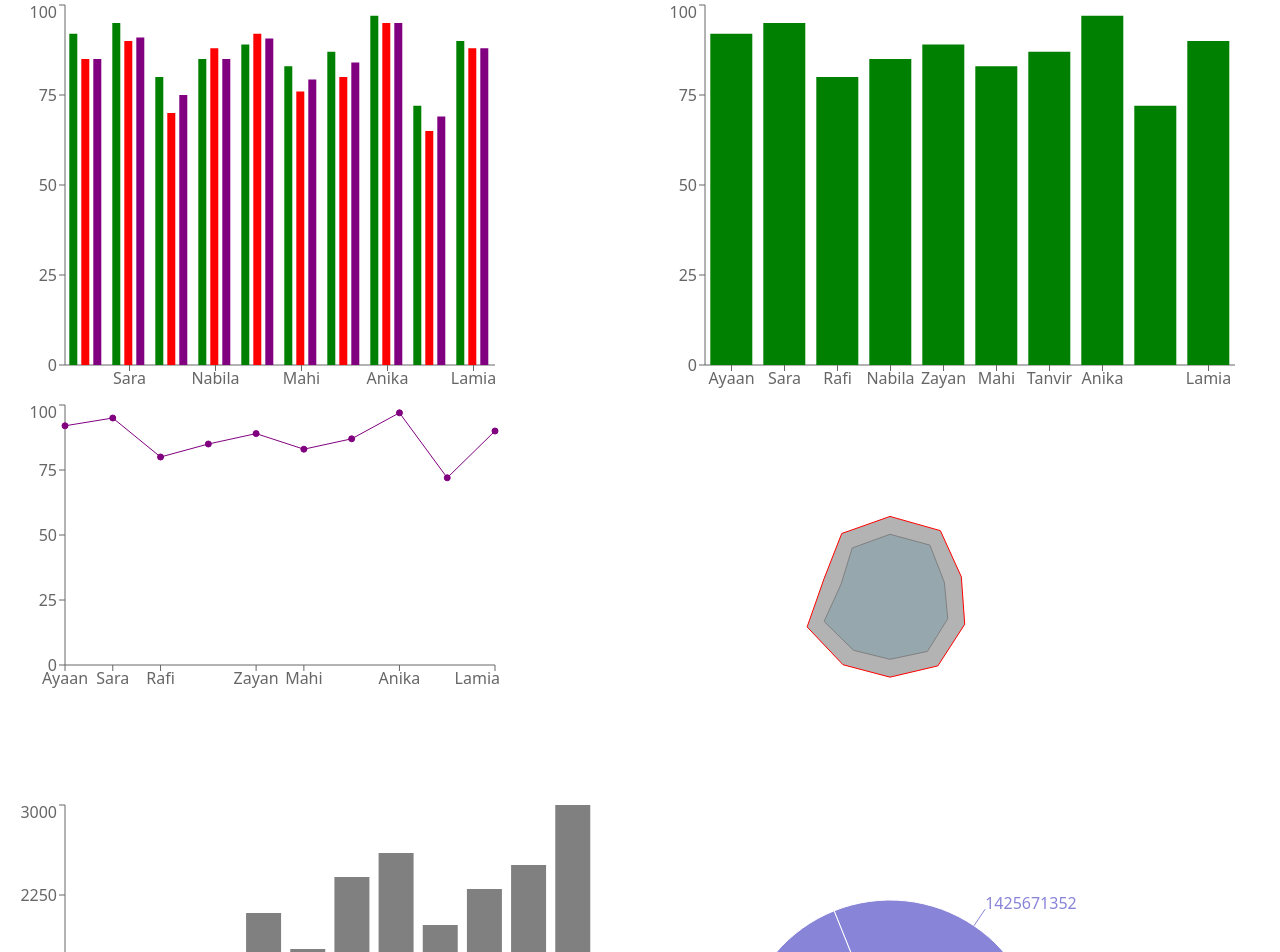
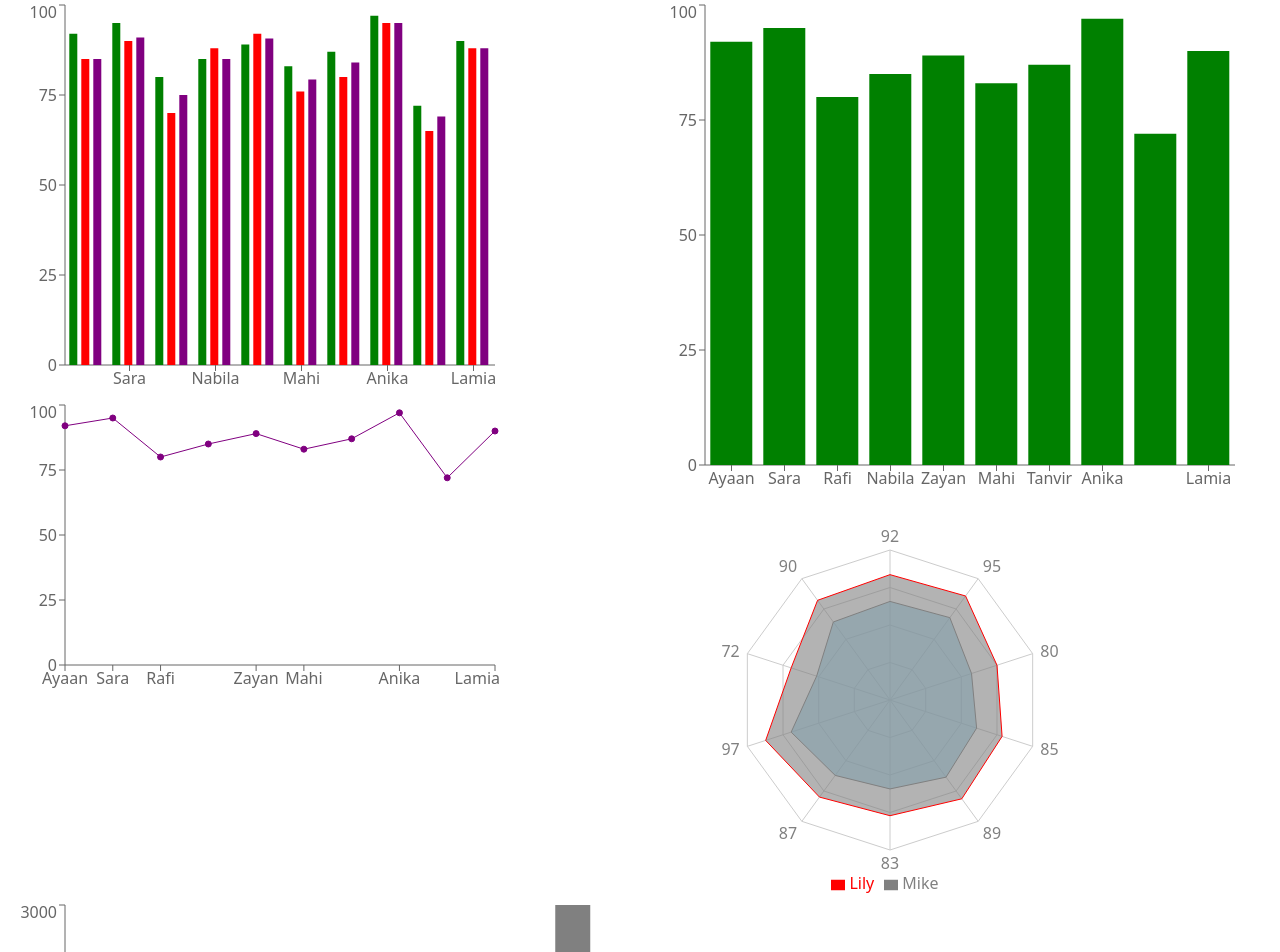
Before and after one commit to MohammadDevs/Charts-from-ReCharts, a React (Vite) app: page / in a window 1280 px wide. Shown: the top 952 px of the page. Built offline with nearby package versions, Linux system fonts and the light colour scheme.

Commit message:
added some code

```diff
--- a/src/Components/StudentData/StudentData.jsx
+++ b/src/Components/StudentData/StudentData.jsx
@@ -1,5 +1,5 @@
 import React, { use } from 'react';
-import { Bar, BarChart, Radar, RadarChart, XAxis, YAxis } from 'recharts';
+import { Bar, BarChart, Legend, PolarAngleAxis, PolarGrid, Radar, RadarChart, XAxis, YAxis } from 'recharts';
 
 const StudentData = ({marksPromise}) => {
     const studentMarksRes = use(marksPromise)
@@ -18,15 +18,18 @@ student.mine = mine;
     // console.log(chartData);
     return (
         <div>
-            <BarChart width={600} height={400} data={chartData}>
+            <BarChart width={600} height={500} data={chartData}>
                 <XAxis dataKey='name'></XAxis>
                 <YAxis></YAxis>
                 <Bar dataKey='math' fill='green'></Bar>
             </BarChart>
 
-            <RadarChart outerRadius={100} width={500} height={400} data={chartData}>
+            <RadarChart outerRadius={150} width={500} height={400} data={chartData}>
+                <PolarGrid></PolarGrid>
+                <PolarAngleAxis dataKey='math'></PolarAngleAxis>
                 <Radar name='Mike' dataKey='math' stroke="gray" fill="skyblue" fillOpacity={0.6}></Radar>
                 <Radar name="Lily" dataKey="mine" stroke="red" fill="gray" fillOpacity={0.6} />
+                <Legend></Legend>
             </RadarChart>
         </div>
     );
```
